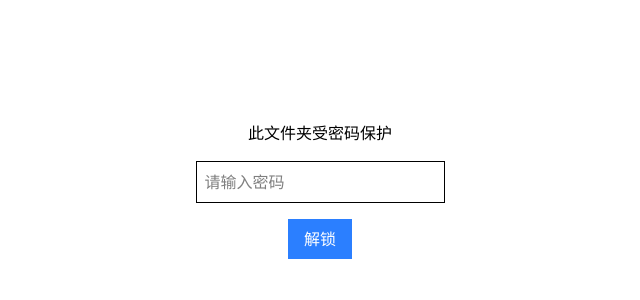
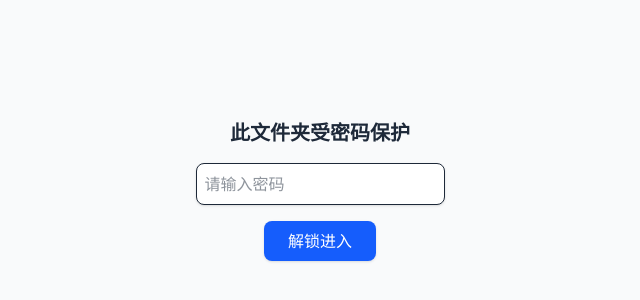
Before and after one commit to Linvin-1233/tg-drive, a Next.js app: page /login-folder in a window 1280 px wide. Shown: the part 210-510 px from the top of the page, without its empty margins (320-960 px from the left). Built offline with nearby package versions, Linux system fonts and the light colour scheme.

Commit message:
功能完整性添加

```diff
--- a/src/app/login-folder/page.tsx
+++ b/src/app/login-folder/page.tsx
@@ -1,8 +1,9 @@
 "use client";
-import { useState } from 'react';
+
+import React, { useState, Suspense } from 'react';
 import { useRouter, useSearchParams } from 'next/navigation';
 
-export default function LoginFolder() {
+function LoginFolderContent() {
     const [password, setPassword] = useState('');
     const router = useRouter();
     const searchParams = useSearchParams();
@@ -24,16 +25,31 @@ export default function LoginFolder() {
     };
 
     return (
-        <form onSubmit={handleSubmit} className="flex flex-col items-center justify-center h-screen">
-            <h2 className="mb-4">此文件夹受密码保护</h2>
+        <form onSubmit={handleSubmit} className="flex flex-col items-center justify-center h-screen bg-gray-50">
+            <h2 className="mb-4 text-xl font-semibold text-gray-800">此文件夹受密码保护</h2>
             <input
                 type="password"
                 value={password}
                 onChange={(e) => setPassword(e.target.value)}
-                className="border p-2 mb-4"
+                className="border p-2 mb-4 rounded-lg outline-none focus:border-blue-500 bg-white text-gray-800 shadow-sm"
                 placeholder="请输入密码"
             />
-            <button type="submit" className="bg-blue-500 text-white px-4 py-2">解锁</button>
+            <button type="submit" className="bg-blue-600 hover:bg-blue-700 active:scale-95 transition-all text-white px-6 py-2 rounded-lg font-medium shadow">
+                解锁进入
+            </button>
         </form>
     );
 }
+
+
+export default function LoginFolder() {
+    return (
+        <Suspense fallback={
+            <div className="flex flex-col items-center justify-center h-screen bg-gray-50 text-sm text-gray-500 font-mono">
+                正在初始化安全通道...
+            </div>
+        }>
+            <LoginFolderContent />
+        </Suspense>
+    );
+}
```
